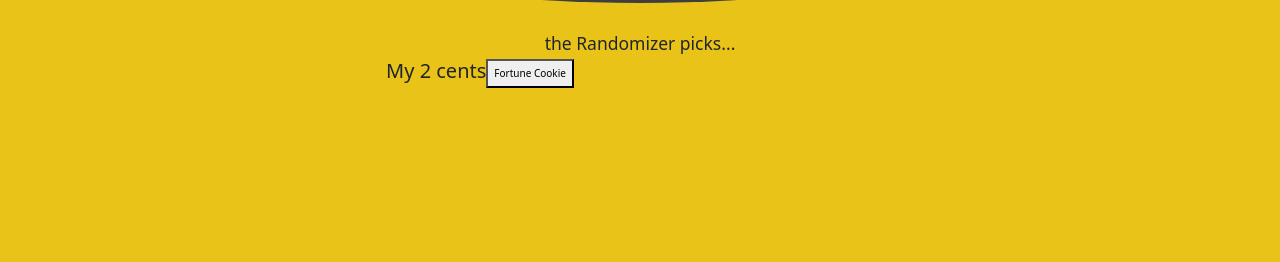
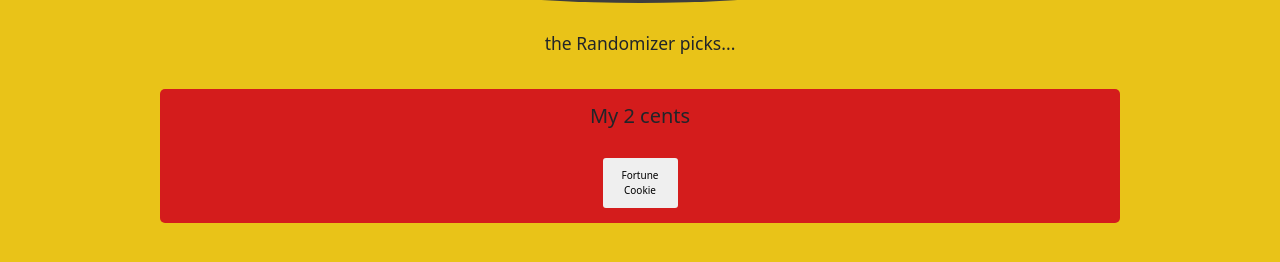
Before and after one commit to amandomoreno/food-API-project1, a plain HTML site: page index.html in a window 1280 px wide. Shown: the part 370-632 px from the top of the page. Drawn offline with nearby package versions, Linux system fonts and the light colour scheme.

Commit message:
API2 styling

```diff
--- a/css/style.css
+++ b/css/style.css
@@ -80,28 +80,33 @@ body {
         justify-self: center;
     }
 
-    aside{
+    #advise{
         display: flex;
         flex-wrap: wrap;
+        flex-direction: column;
         justify-content: center;
+        align-self: center;
         width: 75%;
+        background-color: rgb(212, 28, 28);
+        margin: 30px 0 30px 0;
+        border-radius: 5px;
     }
 
-    #reviews{
-        display: flex;
-        flex-direction: column;
-        justify-content: flex-start;
-        width: 75%;
-        height: 400px;
-        margin-top: 15px;
-        align-self: center;
-        background-color: black;
+    #adviseHeader{
+        margin: 15px 0 15px 0;
     }
 
-    .reviewVideos {
-        justify-content: center;
+    #adviceButton{
+        margin: 15px 0 15px 0;
+        width: 75px;
+        height: 50px;
+        border: none;
+        border-radius: 3px;
+        align-self: center;
     }
 
-    #foodFacts {
-        color: white;
+    .card{
+        width: 200px;
+        height: 150px;
+        place-content: center;
     }
```
